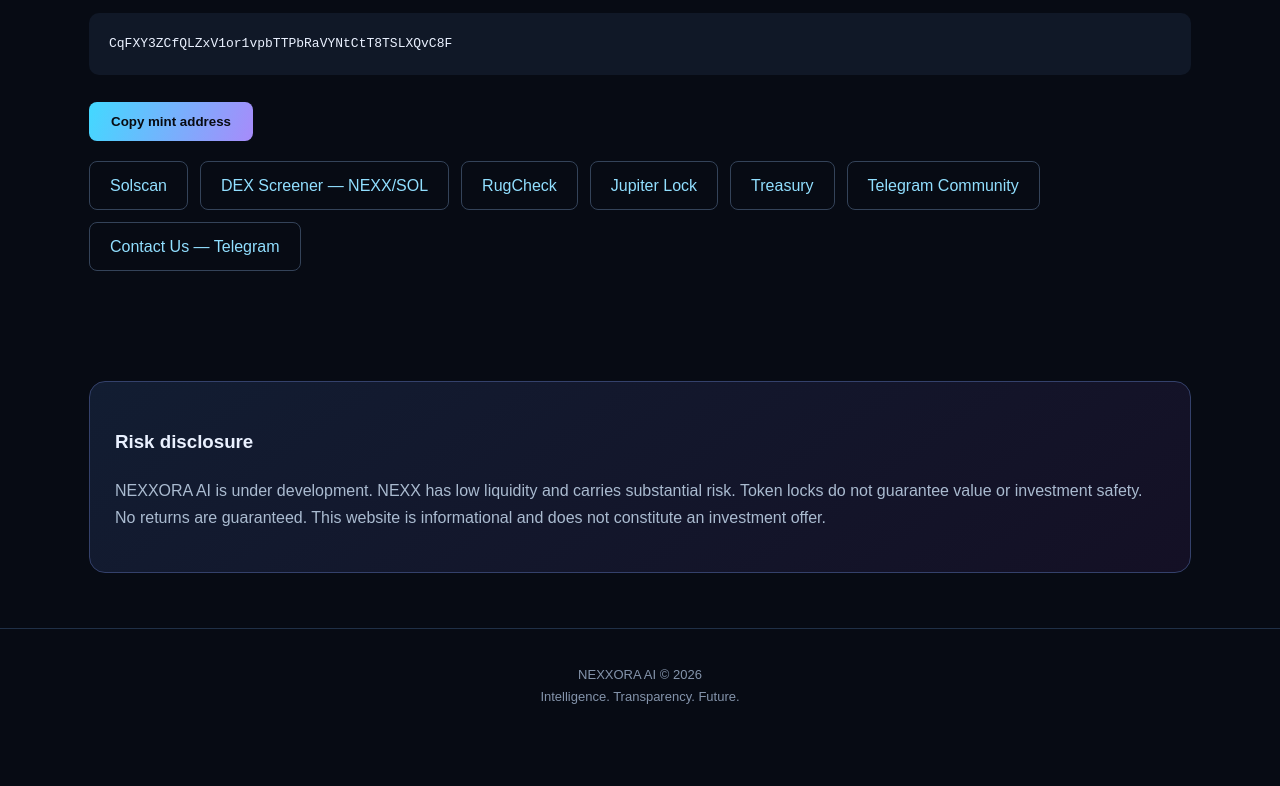
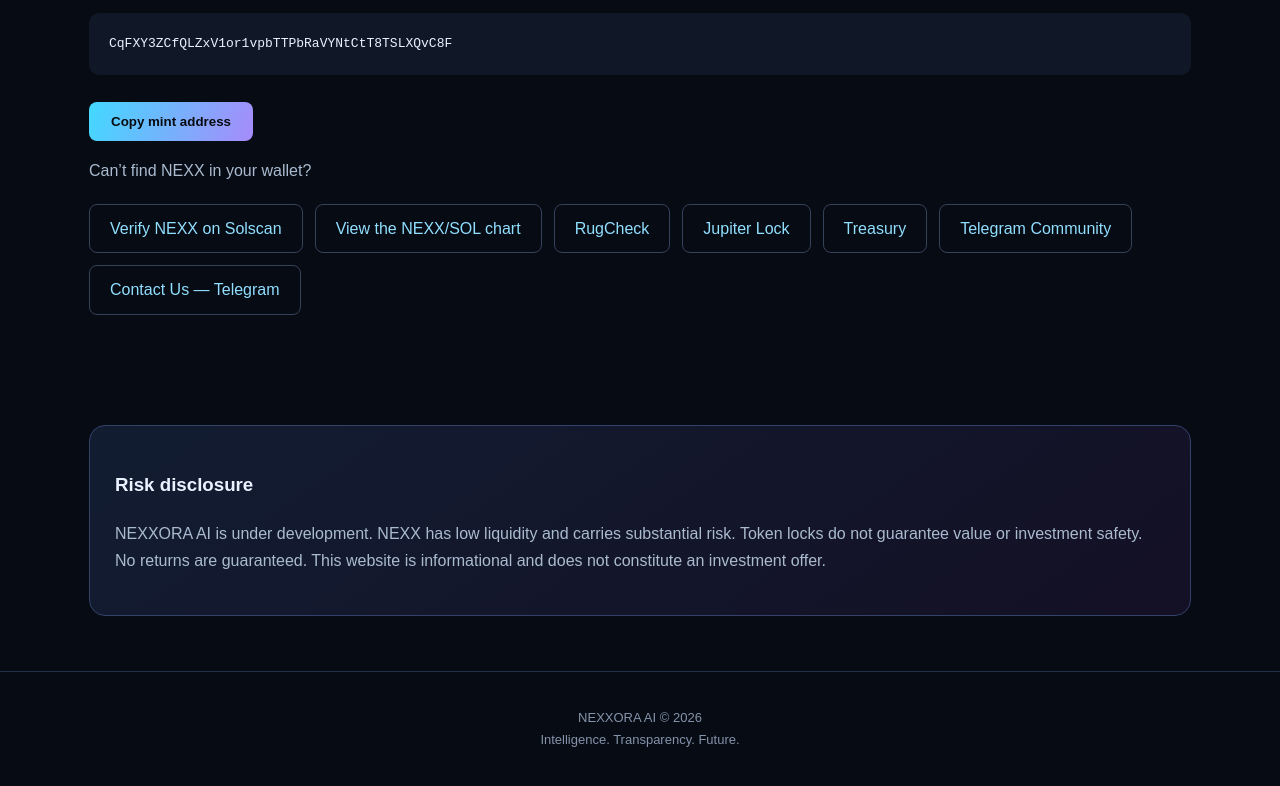
Before and after one commit to nexxoraai/nexxoraai.github.io, a plain HTML site: page index.html in a window 1280 px wide. Shown: the part 3615-4401 px from the top of the page. Before the commit the page ends 4358 px from the top, so only its background shows below. Drawn offline with Linux system fonts and the light colour scheme.

Commit message:
Clarify NEXX wallet lookup links in English and Russian

```diff
--- a/index.html
+++ b/index.html
@@ -116,9 +116,10 @@ footer{text-align:center;border-top:1px solid #203047;padding:35px 20px;color:#8
 <div class="address" id="mint">CqFXY3ZCfQLZxV1or1vpbTTPbRaVYNtCtT8TSLXQvC8F</div>
 <br>
 <button onclick="navigator.clipboard.writeText(document.getElementById('mint').textContent).then(()=>this.textContent='Copied').catch(()=>this.textContent='Copy manually')">Copy mint address</button>
+<p data-ru="Не можете найти NEXX в кошельке?">Can’t find NEXX in your wallet?</p>
 <div class="links">
-<a href="https://solscan.io/token/CqFXY3ZCfQLZxV1or1vpbTTPbRaVYNtCtT8TSLXQvC8F">Solscan</a>
-<a href="https://dexscreener.com/solana/eednodxrynxaqpnwnvmbtrzg8g8sq5bkqtdhh5or8bht">DEX Screener — NEXX/SOL</a>
+<a href="https://solscan.io/token/CqFXY3ZCfQLZxV1or1vpbTTPbRaVYNtCtT8TSLXQvC8F" data-ru="Проверить NEXX в Solscan">Verify NEXX on Solscan</a>
+<a href="https://dexscreener.com/solana/eednodxrynxaqpnwnvmbtrzg8g8sq5bkqtdhh5or8bht" data-ru="Открыть график NEXX/SOL">View the NEXX/SOL chart</a>
 <a href="https://rugcheck.xyz/tokens/CqFXY3ZCfQLZxV1or1vpbTTPbRaVYNtCtT8TSLXQvC8F">RugCheck</a>
 <a href="https://lock.jup.ag/">Jupiter Lock</a>
 <a href="https://solscan.io/account/7wUTW7uuheY2yxbUFrJz48HYGFpsbv5DNzwLcJirXpbG">Treasury</a>
```
